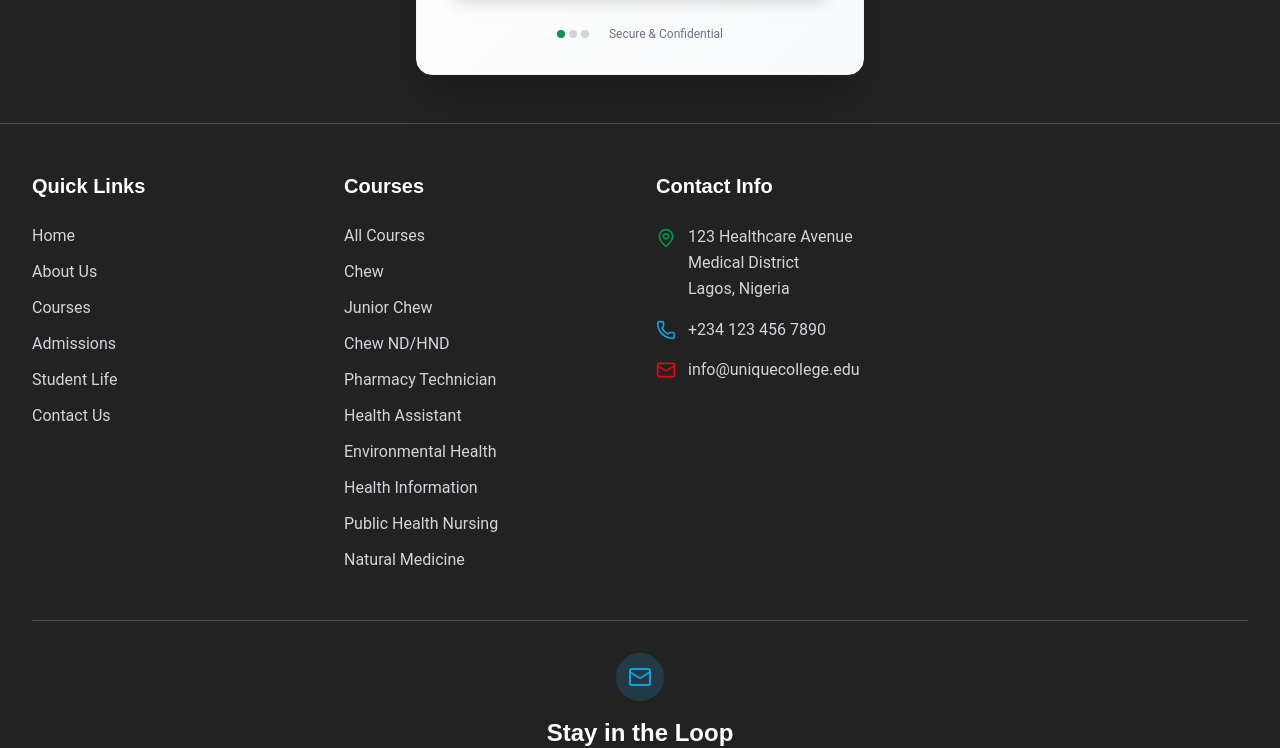
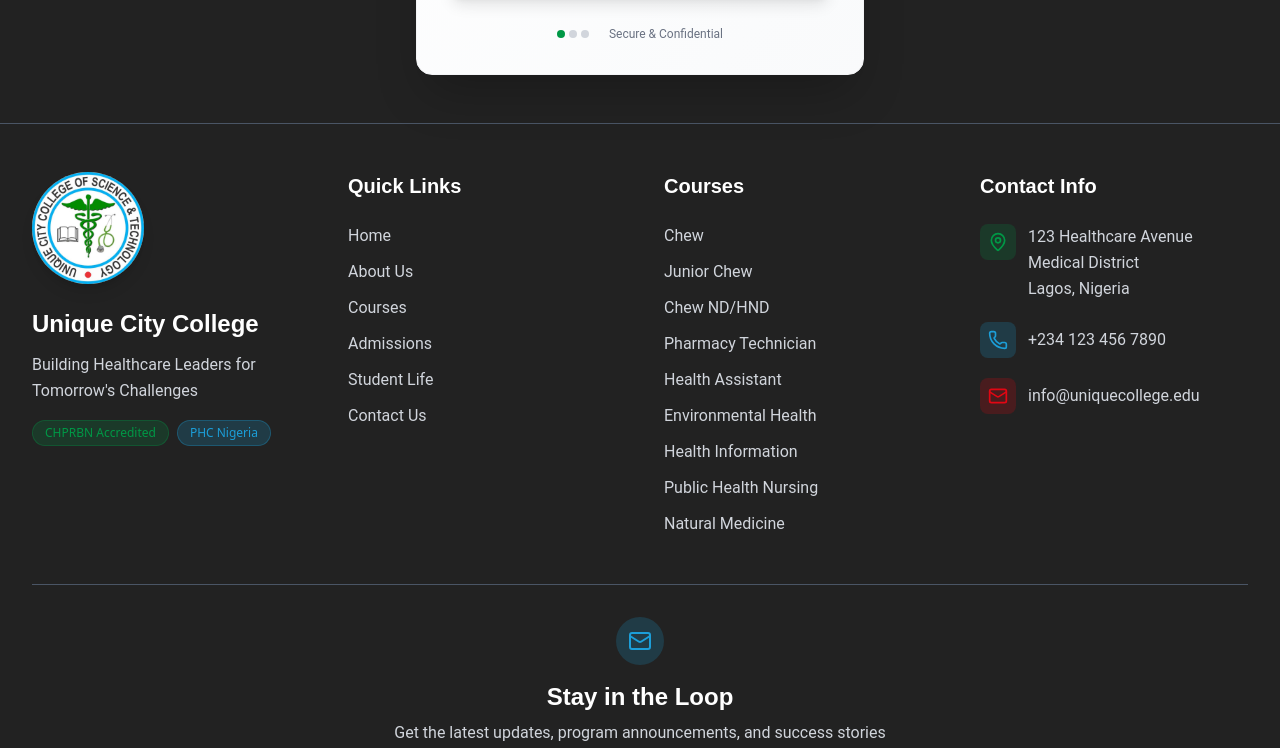
Before and after one commit to webcodeed/unique_college, a React (Vite) app: page / in a window 1280 px wide. Shown: the part 4645-5393 px from the top of the page. Built offline with nearby package versions, Linux system fonts and the light colour scheme.

Commit message:
refactor: streamline Footer component by removing unused imports and improving form handling logic

```diff
--- a/src/Footer.jsx
+++ b/src/Footer.jsx
@@ -14,7 +14,7 @@
 
 import { motion } from "motion/react";
 import { Facebook, Instagram, Linkedin, MessageCircle, Phone, Mail, MapPin, ExternalLink, ArrowRight, Loader } from "lucide-react";
-import { useState, useRef } from "react";
+import { useState } from "react";
 import emailjs from '@emailjs/browser';
 import { Link } from "react-router";
 
@@ -48,7 +48,6 @@ const FOOTER_DATA = {
   ],
   // Available course offerings
   courses: [
-    { name: "All Courses", url: "/courses" },
                 { name: "Chew", url: "/course/chew" },
                 { name: "Junior Chew", url: "/course/junior-chew" },
                 { name: "Chew ND/HND", url: "/course/chew-nd-hnd" },
@@ -128,15 +127,8 @@ const StatusMessage = ({ message, type = "success" }) => (
 
 /**
  * Reusable form input component with validation indicator
- * @param {string} type - Input type (text, email, tel, etc.)
- * @param {string} name - Input name attribute for form submission
- * @param {string} placeholder - Placeholder text
- * @param {string} value - Current input value
- * @param {function} onChange - Change handler function
- * @param {boolean} required - Whether field is required
- * @param {string} className - Additional CSS classes
  */
-const FormInput = ({ type, name, placeholder, value, onChange, required = true, className = "" }) => (
+const FormInput = ({ type, name, placeholder, value, onChange, required = true }) => (
   <div className="relative group">
     <input
       type={type}
@@ -144,10 +136,9 @@ const FormInput = ({ type, name, placeholder, value, onChange, required = true,
       placeholder={placeholder}
       value={value}
       onChange={onChange}
-      className={`w-full px-5 py-4 border-2 border-gray-200 rounded-xl text-dark-gray font-roboto focus:outline-none focus:border-primary-green focus:ring-4 focus:ring-primary-green/10 transition-all duration-300 group-hover:border-gray-300 bg-white/80 backdrop-blur-sm placeholder-gray-400 ${className}`}
+      className="w-full px-5 py-4 border-2 border-gray-200 rounded-xl text-dark-gray font-roboto focus:outline-none focus:border-primary-green focus:ring-4 focus:ring-primary-green/10 transition-all duration-300 group-hover:border-gray-300 bg-white/80 backdrop-blur-sm placeholder-gray-400"
       required={required}
     />
-    {/* Visual indicator showing field completion status */}
     <div className="absolute inset-y-0 right-4 flex items-center pointer-events-none">
       <div className={`w-2 h-2 rounded-full transition-colors duration-300 ${value ? 'bg-green-500' : 'bg-gray-300'}`}></div>
     </div>
@@ -156,15 +147,10 @@ const FormInput = ({ type, name, placeholder, value, onChange, required = true,
 
 /**
  * Gradient button component with loading states
- * @param {boolean} isLoading - Whether button is in loading state
- * @param {string} loadingText - Text to show during loading
- * @param {ReactNode} children - Button content
- * @param {string} className - Additional CSS classes
- * @param {object} props - Additional button props
  */
 const GradientButton = ({ isLoading, loadingText, children, className = "", ...props }) => (
   <button
-    className={` whitespace-nowrap w-full px-8 py-4 bg-gradient-to-r from-primary-green to-green-600 text-white font-bold font-montserrat rounded-xl hover:from-green-600 hover:to-green-700 focus:outline-none focus:ring-4 focus:ring-primary-green/30 transition-all duration-300 disabled:opacity-50 disabled:cursor-not-allowed shadow-lg hover:shadow-xl transform hover:-translate-y-1 active:translate-y-0 group ${className}`}
+    className={`whitespace-nowrap w-full px-8 py-4 bg-gradient-to-r from-primary-green to-green-600 text-white font-bold font-montserrat rounded-xl hover:from-green-600 hover:to-green-700 focus:outline-none focus:ring-4 focus:ring-primary-green/30 transition-all duration-300 disabled:opacity-50 disabled:cursor-not-allowed shadow-lg hover:shadow-xl transform hover:-translate-y-1 active:translate-y-0 group ${className}`}
     disabled={isLoading}
     {...props}
   >
@@ -183,11 +169,6 @@ const GradientButton = ({ isLoading, loadingText, children, className = "", ...p
 
 /**
  * Dynamic footer section component
- * Renders a footer navigation section with links
- * @param {string} title - Section title
- * @param {Array} data - Array of link objects
- * @param {string} hoverColor - CSS class for hover color
- * @param {number} delay - Animation delay
  */
 const FooterSection = ({ title, data, hoverColor, delay }) => (
   <motion.div
@@ -205,7 +186,6 @@ const FooterSection = ({ title, data, hoverColor, delay }) => (
             className={`text-gray-300 ${hoverColor} transition-colors duration-200 font-roboto text-sm lg:text-base flex items-center group`}
           >
             <span className="truncate">{item.name}</span>
-            {/* External link icon appears on hover */}
             <ExternalLink className="h-3 w-3 ml-1 opacity-0 group-hover:opacity-100 transition-opacity duration-200 flex-shrink-0" />
           </Link>
         </li>
@@ -220,28 +200,16 @@ const FooterSection = ({ title, data, hoverColor, delay }) => (
 
 /**
  * Main Footer Component
- *
- * Handles form submissions, state management, and renders the complete footer
- * including advisor consultation form, navigation sections, and newsletter signup
  */
 function Footer() {
   // ===============================
   // STATE MANAGEMENT
   // ===============================
 
-  // Form references for EmailJS direct form submission
-  const advisorFormRef = useRef();
-  const emailFormRef = useRef();
-
-  // Form data state objects
   const [advisorForm, setAdvisorForm] = useState({ name: '', phone: '' });
   const [emailForm, setEmailForm] = useState({ email: '' });
-
-  // Loading states for form submissions
   const [isSubmittingAdvisor, setIsSubmittingAdvisor] = useState(false);
   const [isSubmittingEmail, setIsSubmittingEmail] = useState(false);
-
-  // Message states for user feedback
   const [advisorMessage, setAdvisorMessage] = useState('');
   const [emailMessage, setEmailMessage] = useState('');
 
@@ -250,35 +218,69 @@ function Footer() {
   // ===============================
 
   /**
-   * Generic form submission handler following DRY principles
-   * Handles EmailJS submission, state updates, and error handling
-   *
-   * @param {object} formRef - React ref to the form element
-   * @param {function} setLoading - State setter for loading indicator
-   * @param {function} setMessage - State setter for status message
-   * @param {function} resetForm - Function to reset form state
-   * @param {string} successMessage - Message to show on successful submission
+   * Generic form submission handler using React state
    */
-  const handleFormSubmit = async (formRef, setLoading, setMessage, resetForm, successMessage) => {
+  const handleFormSubmit = async (formData, setLoading, setMessage, resetForm, formType, successMessage) => {
     setLoading(true);
+    setMessage('');
+
     try {
-      // Submit form data using EmailJS
-      await emailjs.sendForm(
+      let emailContent;
+
+      if (formType === 'advisor') {
+        // Create structured email content for advisor consultation
+        emailContent = {
+          name: "Advisor Request",
+          message: `
+Advisor Consultation Request from Website
+
+From: ${formData.name}
+Phone: ${formData.phone}
+Request Type: Advisor Consultation Request
+
+Message:
+The user is requesting a consultation with an advisor to discuss program options and admission requirements.
+
+---
+IMPORTANT: Please contact this person within 24 hours as promised.
+Contact the user at: ${formData.phone}
+          `.trim()
+        };
+      } else if (formType === 'newsletter') {
+        // Create structured email content for newsletter subscription
+        emailContent = {
+          name: 'Newsletter Subscriber',
+          message: `
+Newsletter Subscription from Website
+
+Email: ${formData.email}
+Request Type: Newsletter Subscription Request
+
+Message:
+A user has requested to be added to the newsletter mailing list.
+
+---
+IMPORTANT: Please add this email to the newsletter distribution list.
+Subscriber email: ${formData.email}
+          `.trim()
+        };
+      }
+
+      await emailjs.send(
         EMAILJS_CONFIG.serviceId,
         EMAILJS_CONFIG.templateId,
-        formRef.current,
+        emailContent,
         EMAILJS_CONFIG.publicKey
       );
 
-      // Success: Update message and reset form
       setMessage(successMessage);
       resetForm();
-      formRef.current.reset();
     } catch (error) {
-      // Error: Show error message
+      console.error('EmailJS Error:', error);
       setMessage('Failed to send. Please try again.');
+    } finally {
+      setLoading(false);
     }
-    setLoading(false);
   };
 
   /**
@@ -288,25 +290,27 @@ function Footer() {
   const handleAdvisorSubmit = (e) => {
     e.preventDefault();
     handleFormSubmit(
-      advisorFormRef,
+      advisorForm,
       setIsSubmittingAdvisor,
       setAdvisorMessage,
       () => setAdvisorForm({ name: '', phone: '' }),
+      'advisor',
       'Request sent successfully! We\'ll contact you soon.'
     );
   };
 
   /**
    * Newsletter subscription form submission handler
-   * Processes the email newsletter signup form
+   * Processes the email newsletter signup
    */
   const handleEmailSubmit = (e) => {
     e.preventDefault();
     handleFormSubmit(
-      emailFormRef,
+      emailForm,
       setIsSubmittingEmail,
       setEmailMessage,
       () => setEmailForm({ email: '' }),
+      'newsletter',
       'Successfully subscribed to our newsletter!'
     );
   };
@@ -317,11 +321,7 @@ function Footer() {
 
   return (
     <footer className="bg-dark-gray text-white">
-
-      {/* ===============================
-          ADVISOR CONSULTATION SECTION
-          =============================== */}
-      {/* Top section with form for users to request advisor consultation */}
+      {/* Advisor Consultation Section */}
       <div className="border-b border-gray-600">
         <div className="max-w-7xl mx-auto px-4 sm:px-6 lg:px-8 py-12">
           <motion.div
@@ -350,9 +350,7 @@ function Footer() {
                 <p className="text-sm text-gray-600 font-roboto">We'll call you within 24 hours</p>
               </div>
 
-              {/* Advisor consultation form */}
-              <form ref={advisorFormRef} onSubmit={handleAdvisorSubmit} className="space-y-5">
-                {/* Name input field */}
+              <form onSubmit={handleAdvisorSubmit} className="space-y-5">
                 <FormInput
                   type="text"
                   name="name"
@@ -361,10 +359,9 @@ function Footer() {
                   onChange={(e) => setAdvisorForm({...advisorForm, name: e.target.value})}
                 />
 
-                {/* Phone number input field */}
                 <FormInput
                   type="tel"
-                  name="email"
+                  name="phone"
                   placeholder="Phone Number"
                   value={advisorForm.phone}
                   onChange={(e) => setAdvisorForm({...advisorForm, phone: e.target.value})}
@@ -403,57 +400,95 @@ function Footer() {
         </div>
       </div>
 
-      {/* ===============================
-          MAIN FOOTER NAVIGATION
-          =============================== */}
-      {/* Four-column footer layout with navigation sections */}
+      {/* Main Footer Navigation */}
       <div className="max-w-7xl mx-auto px-4 sm:px-6 lg:px-8 py-12">
-        <div className="grid grid-cols-2 md:grid-cols-2 lg:grid-cols-4 gap-6 lg:gap-8">
+        <div className="grid grid-cols-2 md:grid-cols-3 lg:grid-cols-4 gap-8 lg:gap-12">
+
+          {/* College Logo & Branding */}
+          <motion.div
+            className="col-span-2 md:col-span-3 lg:col-span-1 flex flex-col items-center lg:items-start text-center lg:text-left"
+            initial={{ opacity: 0, y: 20 }}
+            whileInView={{ opacity: 1, y: 0 }}
+            transition={{ duration: 0.6, delay: 0.1 }}
+            viewport={{ once: true }}
+          >
+            {/* College Logo */}
+            <div className="mb-6">
+              <img
+                src="/logo.jpg"
+                alt="Unique College of Health Sciences and Technology Logo"
+                className="h-20 w-auto sm:h-24 lg:h-28 object-contain rounded-full shadow-lg hover:shadow-xl transition-shadow duration-300"
+              />
+            </div>
+
+            {/* College branding text */}
+            <div className="space-y-3">
+              <h3 className="text-xl lg:text-2xl font-bold font-montserrat text-white">
+                Unique City College
+              </h3>
+              <p className="text-sm lg:text-base text-gray-300 font-roboto leading-relaxed max-w-xs">
+                Building Healthcare Leaders for Tomorrow's Challenges
+              </p>
+
+              {/* Accreditation badges */}
+              <div className="flex flex-wrap justify-center lg:justify-start gap-2 mt-4">
+                <span className="px-3 py-1 bg-primary-green/20 text-primary-green text-xs font-medium rounded-full border border-primary-green/30">
+                  CHPRBN Accredited
+                </span>
+                <span className="px-3 py-1 bg-secondary-blue/20 text-secondary-blue text-xs font-medium rounded-full border border-secondary-blue/30">
+                  PHC Nigeria
+                </span>
+              </div>
+            </div>
+          </motion.div>
 
           {/* Dynamic footer navigation sections */}
-          {/* Renders Quick Links, Courses, and Admissions sections from config */}
           {FOOTER_SECTIONS.map((section, index) => (
             <FooterSection
               key={section.title}
               title={section.title}
               data={section.data}
               hoverColor={section.hoverColor}
-              delay={0.1 + index * 0.1}
+              delay={0.2 + index * 0.1}
             />
           ))}
 
-          {/* ===============================
-              CONTACT INFORMATION SECTION
-              =============================== */}
-          {/* Static contact information with icons */}
+          {/* Contact Information Section */}
           <motion.div
+            className="col-span-2 md:col-span-1"
             initial={{ opacity: 0, y: 20 }}
             whileInView={{ opacity: 1, y: 0 }}
             transition={{ duration: 0.6, delay: 0.4 }}
             viewport={{ once: true }}
           >
             <h3 className="text-lg lg:text-xl font-bold font-montserrat text-white mb-4 lg:mb-6">Contact Info</h3>
-            <div className="space-y-3 lg:space-y-4">
-              {/* Physical address */}
-              <div className="flex items-start space-x-3">
-                <MapPin className="h-4 w-4 lg:h-5 lg:w-5 text-primary-green mt-1 flex-shrink-0" />
+            <div className="space-y-4 lg:space-y-5">
+              {/* Physical address with improved mobile spacing */}
+              <div className="flex items-start space-x-3 group">
+                <div className="bg-primary-green/20 p-2 rounded-lg group-hover:bg-primary-green/30 transition-colors duration-300">
+                  <MapPin className="h-4 w-4 lg:h-5 lg:w-5 text-primary-green flex-shrink-0" />
+                </div>
                 <p className="text-gray-300 font-roboto text-sm lg:text-base leading-relaxed whitespace-pre-line">
                   {FOOTER_DATA.contact.address}
                 </p>
               </div>
 
-              {/* Phone number with click-to-call functionality */}
-              <div className="flex items-center space-x-3">
-                <Phone className="h-4 w-4 lg:h-5 lg:w-5 text-secondary-blue flex-shrink-0" />
-                <a href={`tel:${FOOTER_DATA.contact.phone}`} className="text-gray-300 hover:text-white transition-colors duration-200 font-roboto text-sm lg:text-base truncate">
+              {/* Phone number with enhanced styling */}
+              <div className="flex items-center space-x-3 group">
+                <div className="bg-secondary-blue/20 p-2 rounded-lg group-hover:bg-secondary-blue/30 transition-colors duration-300">
+                  <Phone className="h-4 w-4 lg:h-5 lg:w-5 text-secondary-blue flex-shrink-0" />
+                </div>
+                <a href={`tel:${FOOTER_DATA.contact.phone}`} className="text-gray-300 hover:text-white transition-colors duration-200 font-roboto text-sm lg:text-base">
                   {FOOTER_DATA.contact.phone}
                 </a>
               </div>
 
-              {/* Email address with click-to-email functionality */}
-              <div className="flex items-center space-x-3">
-                <Mail className="h-4 w-4 lg:h-5 lg:w-5 text-accent-red flex-shrink-0" />
-                <a href={`mailto:${FOOTER_DATA.contact.email}`} className="text-gray-300 hover:text-white transition-colors duration-200 font-roboto text-sm lg:text-base truncate">
+              {/* Email address with enhanced styling */}
+              <div className="flex items-center space-x-3 group">
+                <div className="bg-accent-red/20 p-2 rounded-lg group-hover:bg-accent-red/30 transition-colors duration-300">
+                  <Mail className="h-4 w-4 lg:h-5 lg:w-5 text-accent-red flex-shrink-0" />
+                </div>
+                <a href={`mailto:${FOOTER_DATA.contact.email}`} className="text-gray-300 hover:text-white transition-colors duration-200 font-roboto text-sm lg:text-base break-all">
                   {FOOTER_DATA.contact.email}
                 </a>
               </div>
@@ -461,10 +496,7 @@ function Footer() {
           </motion.div>
         </div>
 
-        {/* ===============================
-            NEWSLETTER SUBSCRIPTION SECTION
-            =============================== */}
-        {/* Newsletter signup with glass morphism design */}
+        {/* Newsletter Subscription Section */}
         <motion.div
           className="mt-12 pt-8 border-t border-gray-600"
           initial={{ opacity: 0, y: 20 }}
@@ -484,7 +516,7 @@ function Footer() {
 
             {/* Newsletter form container */}
             <div className="bg-white/10 backdrop-blur-md rounded-2xl p-6 border border-white/20">
-              <form ref={emailFormRef} onSubmit={handleEmailSubmit} className="space-y-4">
+              <form onSubmit={handleEmailSubmit} className="space-y-4">
                 {/* Email input with icon */}
                 <div className="relative group">
                   <input
@@ -536,10 +568,7 @@ function Footer() {
           </div>
         </motion.div>
 
-        {/* ===============================
-            SOCIAL MEDIA & COPYRIGHT SECTION
-            =============================== */}
-        {/* Bottom footer with social links and legal information */}
+        {/* Social Media & Copyright Section */}
         <motion.div
           className="mt-8 pt-8 border-t border-gray-600"
           initial={{ opacity: 0, y: 20 }}
@@ -562,7 +591,7 @@ function Footer() {
           {/* Copyright and accreditation information */}
           <div className="text-center text-gray-400 font-roboto">
             <p className="mb-2">
-              © 2025 Unique College of Health Sciences and Technology. All rights reserved.
+              © {new Date().getFullYear()} Unique College of Health Sciences and Technology. All rights reserved.
             </p>
             <p className="text-sm">
               Accredited by Primary Health Care Nigeria and the Community Health Practitioners Registration Board of Nigeria (CHPRBN)
```
